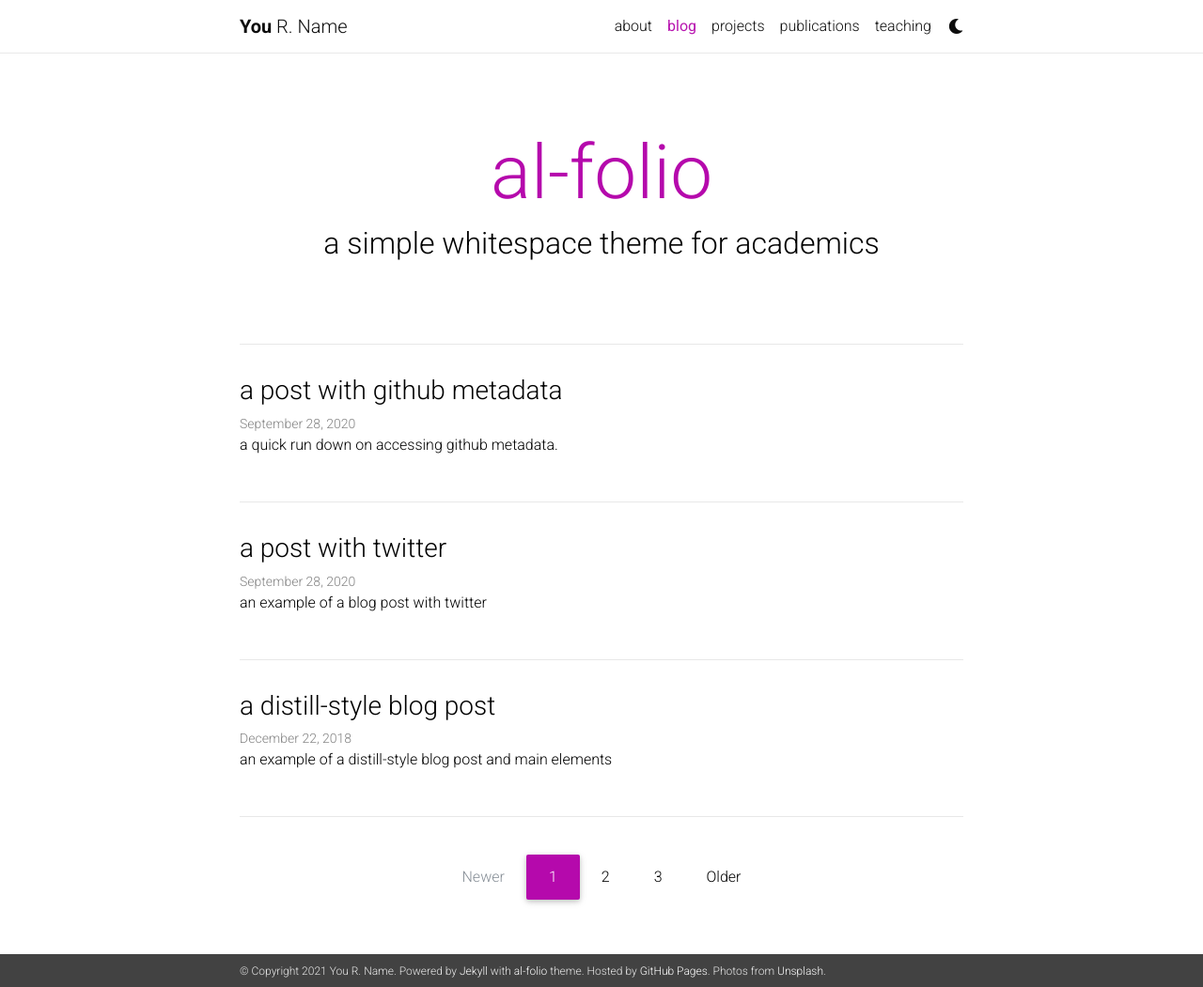
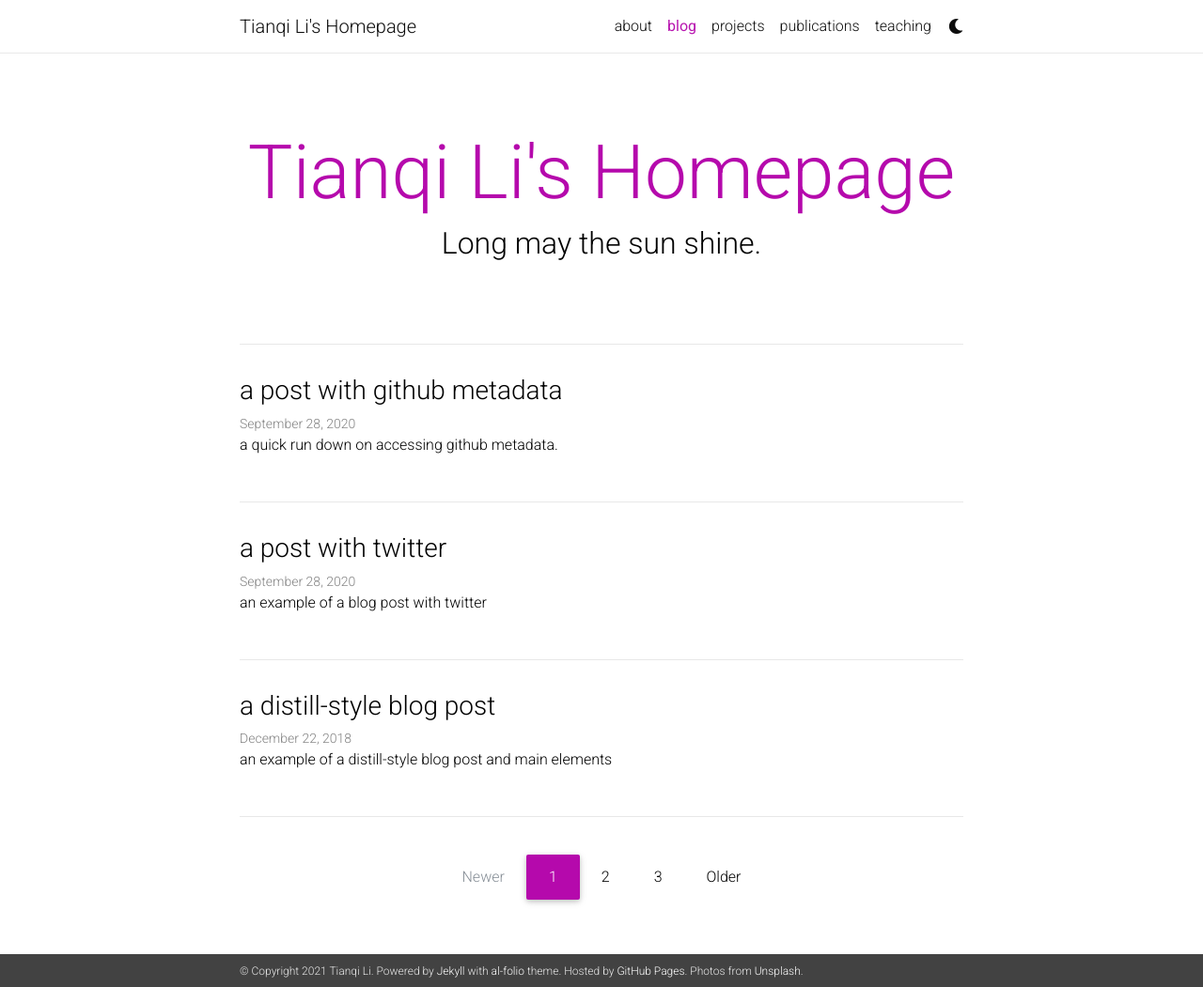
Before and after one commit to TQL-Econ/TQL-Econ.github.io, a Jekyll site: the page built from blog/index.html, in a window 1280 px wide and 1051 px high. Shown: the whole window at 94% size. Built offline with Jekyll 4.4.1, drawn with Linux system fonts in a browser that asks for light colours; nearby versions of some CDN libraries; the list of posts is cut into pages by our own code; a style sheet for code colours, icons or effects is not loaded.

Commit message:
Update _config.yml

```diff
--- a/_config.yml
+++ b/_config.yml
@@ -2,13 +2,13 @@
 # Site settings
 # -----------------------------------------------------------------------------
 
-title: blank # the website title (if blank, full name will be used instead)
-first_name: You
-middle_name: R.
-last_name: Name
-email: you@example.com
+title: Tianqi Li's Homepage # the website title (if blank, full name will be used instead)
+first_name: Tianqi
+middle_name:
+last_name: Li
+email: tianqili@ad.unc.edu
 description: > # the ">" symbol means to ignore newlines until "footer_text:"
-  A simple, whitespace theme for academics. Based on [*folio](https://github.com/bogoli/-folio) design.
+  Long may the sun shine.
 footer_text: >
   Powered by <a href="http://jekyllrb.com/" target="_blank">Jekyll</a> with <a href="https://github.com/alshedivat/al-folio">al-folio</a> theme.
   Hosted by <a href="https://pages.github.com/" target="_blank">GitHub Pages</a>.
@@ -16,7 +16,7 @@ footer_text: >
 
 icon: 🔥 # the emoji used as the favicon
 url:  # the base hostname & protocol for your site
-baseurl: /al-folio # the subpath of your site, e.g. /blog/
+baseurl: # the subpath of your site, e.g. /blog/
 last_updated: false # set to true if you want to display last updated in the footer
 impressum_path:  # set to path to include impressum link in the footer, use the same path as permalink in a page, helps to conform with EU GDPR
 
@@ -68,8 +68,8 @@ panelbear_analytics: XXXXXXXXX # panelbear analytics site ID
 # Blog
 # -----------------------------------------------------------------------------
 
-blog_name: al-folio  # your blog must have a name for it to show up in the nav bar
-blog_description: a simple whitespace theme for academics
+blog_name: Tianqi Li's Homepage  # your blog must have a name for it to show up in the nav bar
+blog_description: Long may the sun shine.
 permalink: /blog/:year/:title/
 
 # Pagination
@@ -77,7 +77,7 @@ pagination:
   enabled: true
 
 # Comments
-disqus_shortname: al-folio # put your disqus shortname
+disqus_shortname: Li # put your disqus shortname
 
 # -----------------------------------------------------------------------------
 # Collections
```
